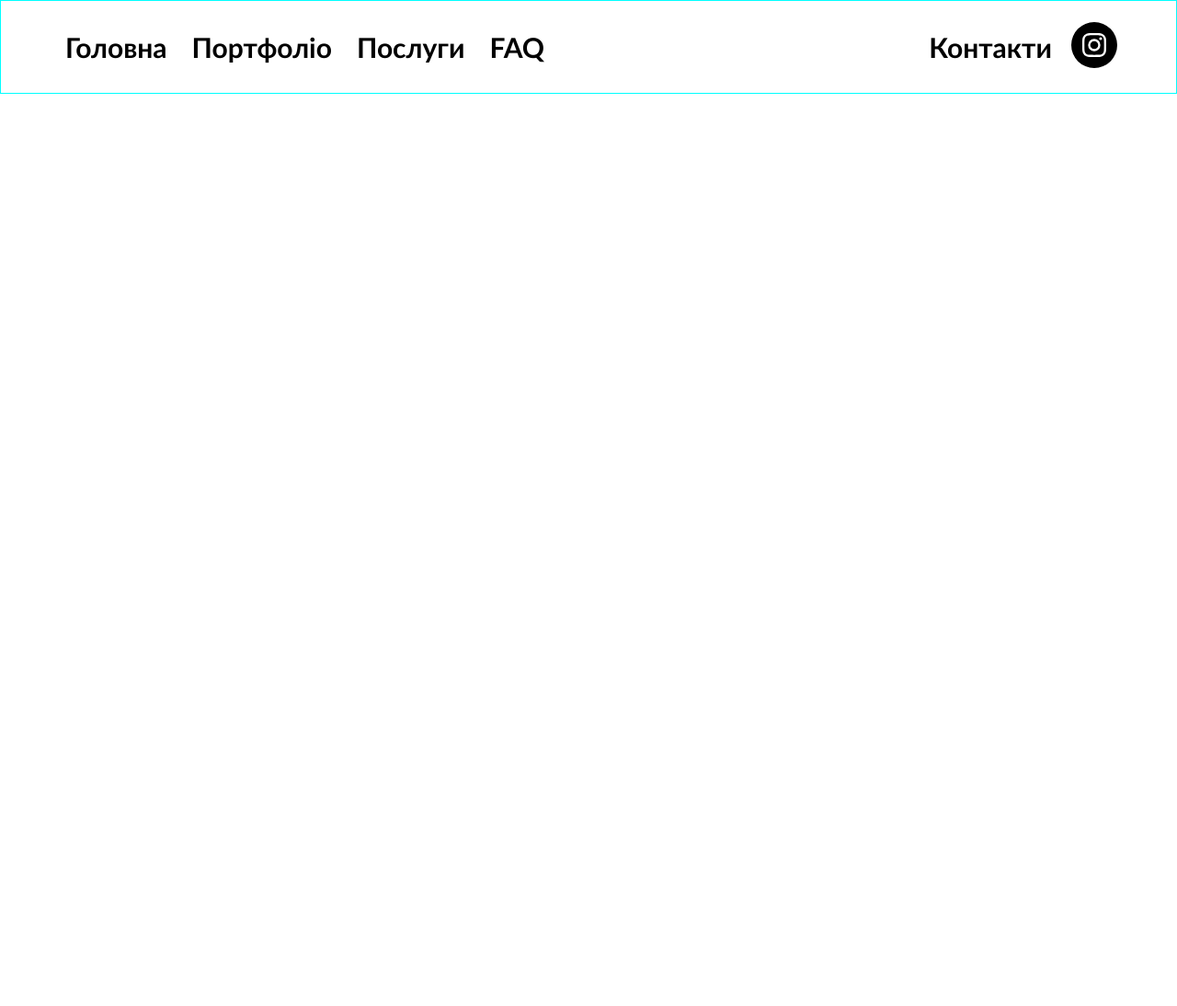
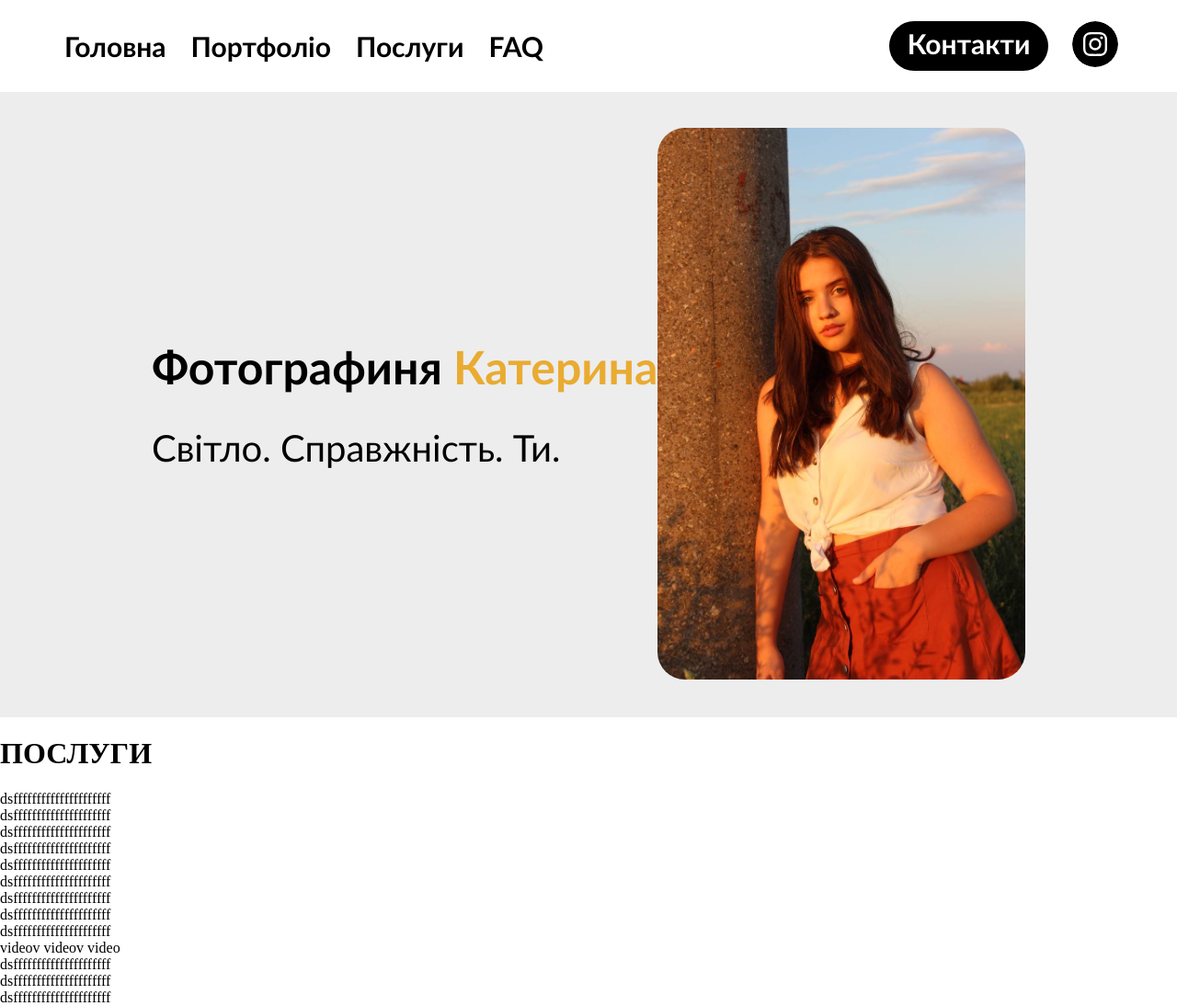
Before and after one commit to Ep1xo/katyas-site, a React (Create React App) app: page / in a window 1280 px wide. Shown: the whole page at 92% size. Before the commit the page ends 800 px from the top, so only its background shows below. Built offline with nearby package versions, Linux system fonts and the light colour scheme.

Commit message:
Welcome block is done. header blurs all what is covered under it, also fixed position

```diff
--- a/src/App.js
+++ b/src/App.js
@@ -23,6 +23,58 @@ function App() {
 
         <ContactWindow show={showContactWindow} onClose={closeContactWindow} />
       </header>
+
+      <div className="welcome-block">
+        <div>
+          <h1>Фотографиня <span style={{color:"rgb(233, 171, 49)"}}>Катерина</span></h1>
+          <h2>Світло. Справжність. Ти.</h2>
+        </div>
+        <div><img style={{height:"600px", borderRadius:"30px", marginLeft:"vw"}} src="/images/all/Katerinn_MAIN_PHOTO.jpg"/></div>
+      </div>
+
+      <div className="services-block">
+        <h1>ПОСЛУГИ</h1>
+        <div>
+          dsfffffffffffffffffffff
+        </div>
+        <div>
+          dsfffffffffffffffffffff
+        </div>
+        <div>
+          dsfffffffffffffffffffff
+        </div>
+        <div>
+          dsfffffffffffffffffffff
+        </div>
+        <div>
+          dsfffffffffffffffffffff
+        </div>
+        <div>
+          dsfffffffffffffffffffff
+        </div>
+
+        <div>
+          dsfffffffffffffffffffff
+        </div>
+        <div>
+          dsfffffffffffffffffffff
+        </div>
+                <div>
+          dsfffffffffffffffffffff
+        </div>
+        videov
+
+        videov
+        video        <div>
+          dsfffffffffffffffffffff
+        </div>
+        <div>
+          dsfffffffffffffffffffff
+        </div>
+        <div>
+          dsfffffffffffffffffffff
+        </div>
+      </div>
     </>
   );
 }
--- a/src/index.css
+++ b/src/index.css
@@ -9,14 +9,26 @@ code {
     monospace;
 }
 
+/*      ----HEADER----      */
+
 header{
-  border:1px solid aqua;
   display: flex;
   flex-direction: row;
   justify-content: space-between;
   align-items: center;
 
-  height: 100px;
+  position: fixed;
+  top: 0;
+  right: 0;
+  left: 0;
+
+  height: 100px; /**/
+
+  background-color: #fffffff7;
+  backdrop-filter: blur(5px);
+
+  z-index: 1000;
+
 }
 
 .navigation{
@@ -57,31 +69,45 @@ header{
   border: none;
 
   cursor: pointer;
+
+  transition: all 0.3s ease;
 }
 
 .contacts button{
-  background: none;
-  border: none;
+  background: rgb(0, 0, 0);
+  border-radius: 50px;
 
-  color: #000000;
+  display: flex;
+  align-items: center;
+  justify-content: center;
+
+  padding-bottom: 7px;
+  padding-left: 20px;
+  padding-right: 20px;
+
+  color: #ffffff;
   font-size: 30px;
   font-weight: 600;
   font-family: 'Gill Sans', 'Gill Sans MT', Calibri, 'Trebuchet MS', sans-serif;
 
-  margin-right: 15px;
+  margin-right: 2vw;
 
   cursor: pointer;
-
-  transition: all 0.3s ease;
 }
 
-.contacts button:hover{
+.contacts button:hover,
+.contacts img:hover{
   color: #9768de;
   backdrop-filter: blur(8px);
 }
 
+.contacts img:hover{
+ background-color: #9768de;
+}
+
 .contacts img{
   width: 50px;
+  border-radius: 50%;
 }
 
 .back{
@@ -158,3 +184,32 @@ header{
   margin-left: 2%;
   margin-right: 12%;
 }
+
+/*      ----WELCOME BLOCK----     */
+
+.welcome-block{
+  display: flex;
+  flex-direction: row;
+  justify-content: center;
+  align-items: center;
+
+  height: 680px;
+  width: auto;
+
+  font-family:'Trebuchet MS', 'Lucida Sans Unicode', 'Lucida Grande', 'Lucida Sans', Arial, sans-serif;
+
+  background-color: #ededee;
+
+  margin-top: 100px;
+}
+
+.welcome-block h1{
+  font-size: 50px;
+}
+
+.welcome-block h2{
+  font-size: 40px;
+  font-weight: 500;
+}
+
+/*      ----SERVICES BLOCK----     */
```
Also changed, not shown: public/images/My_photo.png (deleted).
